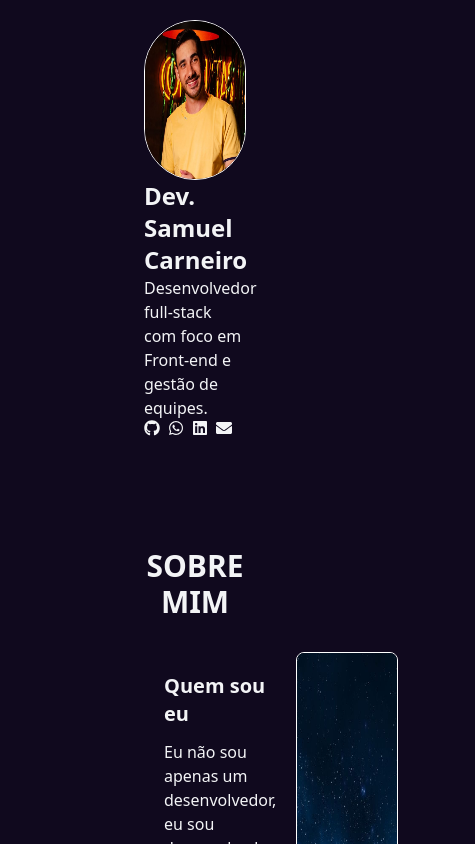
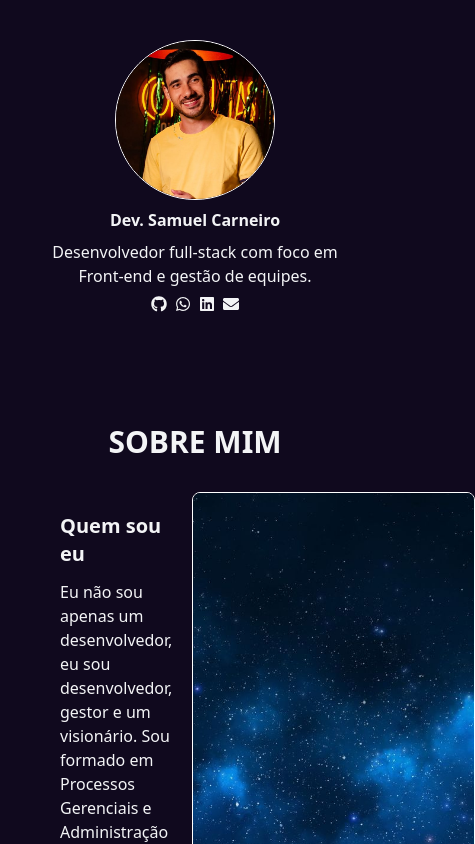
Before and after one commit to samuellgc/personal-website, a Next.js app: page / in a window 390 px wide. Shown: the top 844 px of the page, 475 px wide, since content can reach past the window. Built offline with nearby package versions, Linux system fonts and the light colour scheme.

Commit message:
Hero section mobile

```diff
--- a/src/app/page.tsx
+++ b/src/app/page.tsx
@@ -7,7 +7,7 @@ import Skill from '@/components/sections/skills';
 
 export default function Home() {
   return (
-    <main className="flex min-h-screen flex-col py-5 px-36 gap-28">
+    <main className="flex min-h-screen flex-col py-10 sm:py-5 gap-28 px-10 lg:px-36">
       <Hero />
       <About />
       <Project />
--- a/src/components/sections/hero.tsx
+++ b/src/components/sections/hero.tsx
@@ -4,10 +4,10 @@ import Perfil from '../../utils/images/perfil.jpg';
 
 export default function Hero() {
   return (
-    <main className="flex w-full flex-col sm:gap-2 sm:justify-center sm:items-center md:h-screen">
+    <main className="flex w-full flex-col gap-2 justify-center items-center md:h-screen">
       <ImageComponent size='normal' imagePath={Perfil} alt='Foto de perfil do Samuel Carneiro'/>
-      <h2 className="text-2xl font-bold ">Dev. Samuel Carneiro</h2>
-      <p>Desenvolvedor full-stack com foco em Front-end e gestão de equipes.</p>
+      <h2 className="font-bold text-center sm:text-2xl">Dev. Samuel Carneiro</h2>
+      <p className='text-center'>Desenvolvedor full-stack com foco em Front-end e gestão de equipes.</p>
       <IconLinks />
     </main>
   );
```
